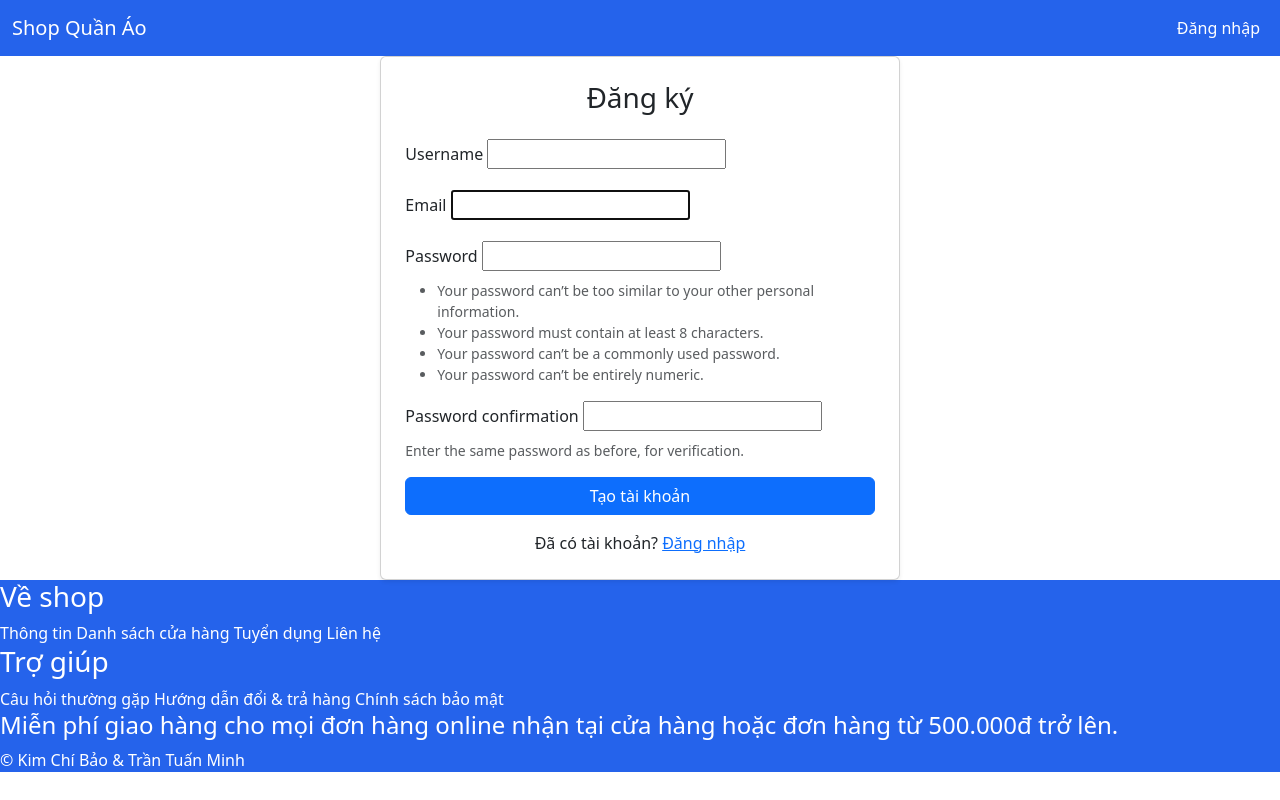
After one commit to KChisBao123/ShopQuanAo, a Django app: page /register/ in a window 1280 px wide. The commit adds this page. Run offline with Django 5.2, Linux system fonts and the light colour scheme; some libraries are stand-ins or nearby versions.

Commit message:
user authentication commit

```diff
--- a/ShopQuanAo/settings.py
+++ b/ShopQuanAo/settings.py
@@ -131,3 +131,7 @@ MEDIA_ROOT = os.path.join(BASE_DIR, 'media')
 DEFAULT_AUTO_FIELD = 'django.db.models.BigAutoField'
 
 AUTH_USER_MODEL = 'userauth.User'
+
+# LOGIN_URL = 'login'
+LOGIN_REDIRECT_URL = 'home'
+LOGOUT_REDIRECT_URL = 'home'
--- a/core/templates/base.html
+++ b/core/templates/base.html
@@ -7,6 +7,7 @@
     <meta name="viewport" content="width=device-width, initial-scale=1.0">
     <link href="https://cdn.jsdelivr.net/npm/bootstrap@5.3.0/dist/css/bootstrap.min.css" rel="stylesheet">
     <link rel="stylesheet" href="https://cdn.jsdelivr.net/npm/bootstrap-icons@1.11.0/font/bootstrap-icons.css">
+    <script src="https://kit.fontawesome.com/b9c4177712.js" crossorigin="anonymous"></script>
 </head>
 <body>
     <nav class="navbar navbar-expand-lg" style="background-color: #2563EB;">
@@ -18,9 +19,21 @@
                     <a class="nav-link" href="{% url 'product_list' %}" style="color: white;">{{ cat.title }}</a>
                 </li>
                 {% endfor %}
+                {% if user.is_authenticated %}
                 <li class="nav-item">
-                    <a class="nav-link" href="#" style="color: white;">Đăng nhập</a>
+                    <a class="nav-link" href="{% url 'cart' %}" style="color: white;"><i class="fa-solid fa-cart-shopping"></i></a>
                 </li>
+                <li class="nav-item">
+                    <form method="post" action="{% url 'logout' %}">
+                        {% csrf_token %}
+                        <button type="submit" style="background: none; border: none; padding: 0; color: white;">Đăng xuất</button>
+                    </form>
+                </li>
+                {% else %}
+                    <li class="nav-item">
+                        <a class="nav-link" href="{% url 'login' %}" style="color: white;">Đăng nhập</a>
+                    </li>
+                {% endif %}
             </ul>
         </div>
     </nav>
--- /dev/null
+++ b/store/templates/registration/register.html
@@ -0,0 +1,41 @@
+{% extends 'base.html' %}
+{% block content %}
+<div class="row justify-content-center">
+  <div class="col-md-6 col-lg-5">
+    <div class="card shadow-sm">
+      <div class="card-body p-4">
+        <h3 class="card-title text-center mb-4">Đăng ký</h3>
+
+        <form method="post" novalidate>
+          {% csrf_token %}
+
+          {% if form.non_field_errors %}
+            <div class="alert alert-danger">
+              {% for error in form.non_field_errors %}{{ error }}{% endfor %}
+            </div>
+          {% endif %}
+
+          {% for field in form %}
+            <div class="mb-3">
+              <label for="{{ field.id_for_label }}" class="form-label">{{ field.label }}</label>
+              {{ field }}
+              {% if field.help_text %}
+                <div class="form-text">{{ field.help_text|safe }}</div>
+              {% endif %}
+              {% for error in field.errors %}
+                <div class="text-danger small">{{ error }}</div>
+              {% endfor %}
+            </div>
+          {% endfor %}
+
+          <button type="submit" class="btn btn-primary w-100">Tạo tài khoản</button>
+        </form>
+
+        <p class="text-center mt-3 mb-0">
+          Đã có tài khoản? <a href="{% url 'login' %}">Đăng nhập</a>
+        </p>
+      </div>
+    </div>
+  </div>
+</div>
+{% endblock %}
--- a/store/urls.py
+++ b/store/urls.py
@@ -1,4 +1,4 @@
-from django.urls import path
+from django.urls import path, include
 from . import views
 
 urlpatterns = [
@@ -8,4 +8,6 @@ urlpatterns = [
     path('cart/', views.cart, name='cart'),
     path('cart/remove/<int:product_id>/', views.remove_from_cart, name='remove_from_cart'),
     path('checkout/', views.checkout, name='checkout'),
+    path('', include('userauth.urls')),
+
 ]
--- /dev/null
+++ b/userauth/forms.py
@@ -0,0 +1,21 @@
+from django import forms
+from .models import User
+from django.contrib.auth.forms import UserCreationForm, AuthenticationForm
+
+class BootstrapMixin:
+    """Tự thêm class form-control cho mọi trường."""
+    def __init__(self, *args, **kwargs):
+        super().__init__(*args, **kwargs)
+        for field in self.fields.values():
+            field.widget.attrs.setdefault('class', 'form-control')
+
+
+class RegisterForm(UserCreationForm, BootstrapMixin):
+    email = forms.EmailField(required=True)
+
+    class Meta:
+        model = User
+        fields = ('username', 'email', 'password1', 'password2')
+
+class LoginForm(BootstrapMixin, AuthenticationForm):
+    pass
--- /dev/null
+++ b/userauth/urls.py
@@ -0,0 +1,11 @@
+from django.urls import path
+from django.contrib.auth import views as auth_views
+from . import views
+from .forms import LoginForm, RegisterForm
+
+urlpatterns = [
+    path('', views.home, name='home'),
+    path('register/', views.register, name='register'),
+    path('login/', auth_views.LoginView.as_view(authentication_form=LoginForm), name='login'),
+    path('logout/', auth_views.LogoutView.as_view(), name='logout'),
+]
--- a/userauth/views.py
+++ b/userauth/views.py
@@ -1,3 +1,20 @@
-from django.shortcuts import render
+from django.shortcuts import render, redirect
+from django.contrib.auth import login
+from django.contrib.auth.decorators import login_required
+from .forms import RegisterForm
 
 # Create your views here.
+def register(request):
+    if request.method == "POST":
+        form = RegisterForm(request.POST)
+        if form.is_valid():
+            user = form.save()
+            login(request, user) # tự đăng nhập sau khi đăng ký
+            return redirect('home')
+    else:
+        form = RegisterForm()
+    return render(request, 'registration/register.html', {'form': form})
+
+@login_required
+def home(request):
+    return render(request, 'home.html')
```
Also changed, not shown: store/templates/registration/login.html (added, +38 -0 lines), store/views.py (+5 -5 lines), db.sqlite3.
